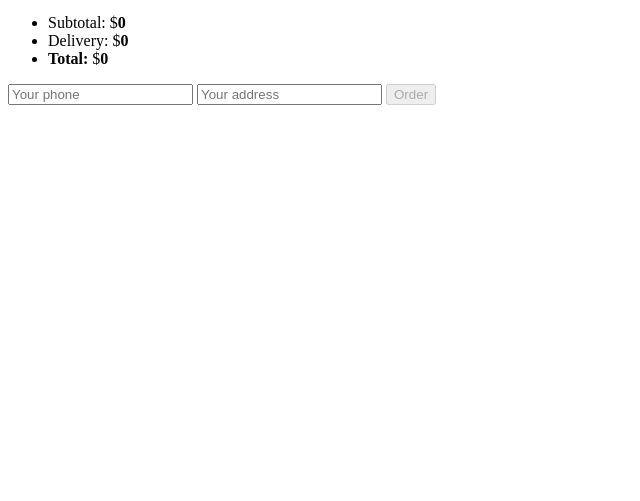
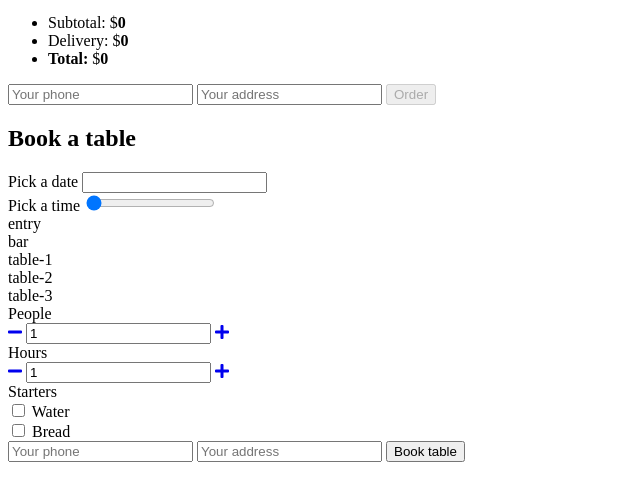
Before and after one commit to milosz7/pizzeria-projekt, a website with bundled scripts: page src/index.html in a window 1280 px wide. Shown: the part 165-666 px from the top of the page, without its empty margins (0-640 px from the left). Built offline with nearby package versions, Linux system fonts and the light colour scheme; files whose address does not match are found by name.

Commit message:
Add Booking class, booking menu generation and import booking menu styles

```diff
--- a/src/js/app.js
+++ b/src/js/app.js
@@ -39,6 +39,12 @@ const app = {
     }
   },
 
+  initBooking: function () {
+    const thisApp = this;
+    const bookingContainer = document.querySelector(select.containerOf.booking);
+    thisApp.booking = new Booking(bookingContainer);
+  },
+
   initData: function () {
     const thisApp = this;
     const url = `${settings.db.url}/${settings.db.products}`;
@@ -71,6 +77,7 @@ const app = {
     thisApp.initData();
     thisApp.initCart();
     thisApp.initPages();
+    thisApp.initBooking();
   },
 };
 
--- /dev/null
+++ b/src/js/components/Booking.js
@@ -0,0 +1,36 @@
+import {select, templates} from '../settings.js';
+import utils from '../utils.js';
+import AmountWidget from './AmountWidget.js';
+
+class Booking {
+  constructor(element) {
+    const thisBooking = this;
+    thisBooking.wrapper = element;
+    thisBooking.renderPage();
+    thisBooking.getElements();
+    thisBooking.initWidgets();
+  }
+
+  getElements() {
+    const thisBooking = this;
+    thisBooking.dom = {
+      peopleAmount: thisBooking.wrapper.querySelector(select.booking.peopleAmount),
+      hoursAmount: thisBooking.wrapper.querySelector(select.booking.hoursAmount),
+    };
+  }
+
+  renderPage() {
+    const thisBooking = this;
+    const bookingHTML = templates.bookingWidget(thisBooking);
+    const bookingDOM = utils.createDOMFromHTML(bookingHTML);
+    thisBooking.wrapper.appendChild(bookingDOM);
+  }
+
+  initWidgets() {
+    const thisBooking = this;
+    thisBooking.peopleAmountWidget = new AmountWidget(thisBooking.dom.peopleAmount);
+    thisBooking.hoursAmountWidget = new AmountWidget(thisBooking.dom.hoursAmount);
+  }
+}
+
+export default Booking;
--- a/src/sass/style.scss
+++ b/src/sass/style.scss
@@ -5,5 +5,6 @@
 
 @import 'partials/header';
 @import 'partials/cart';
+@import 'partials/booking';
 
 @import 'partials/product';
```
